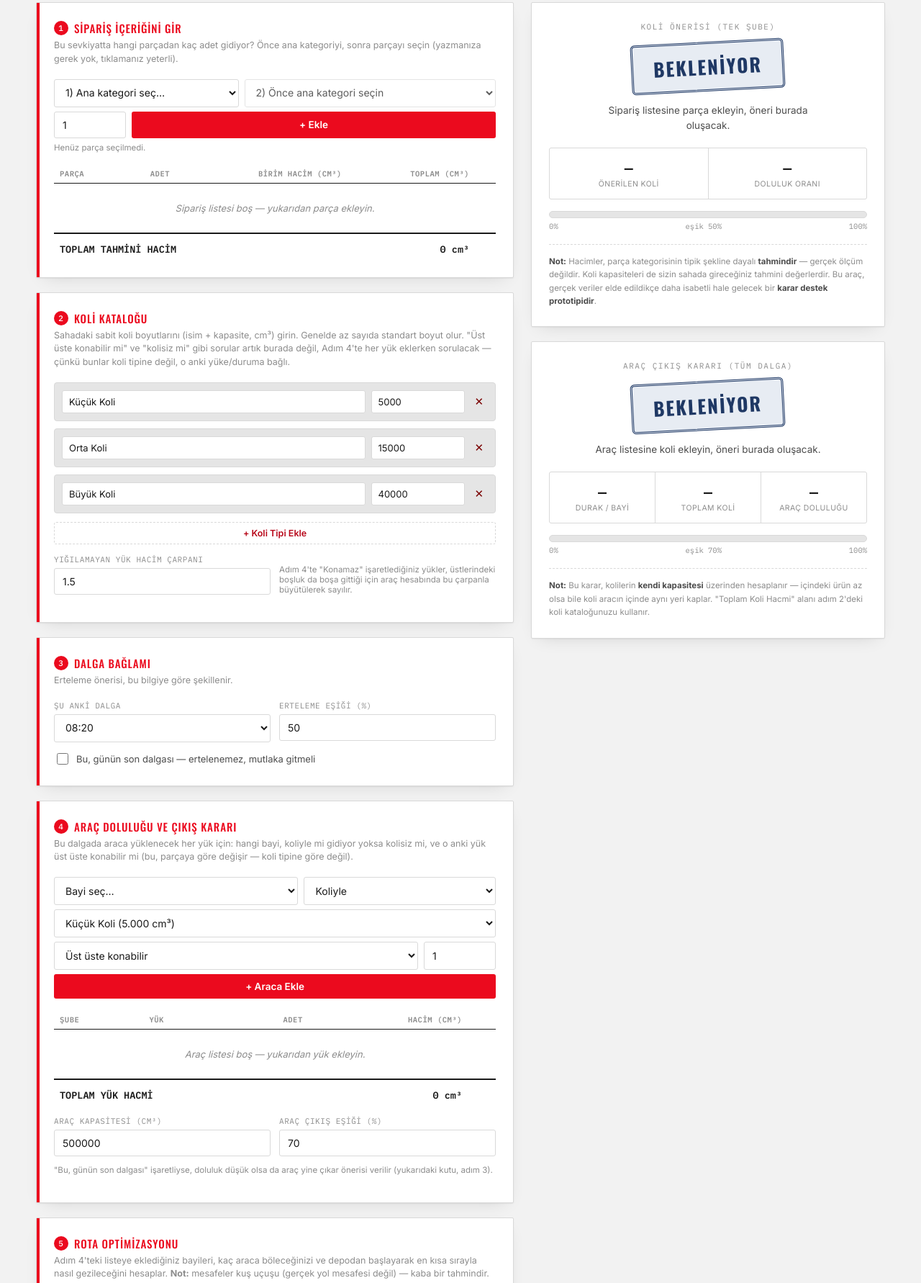
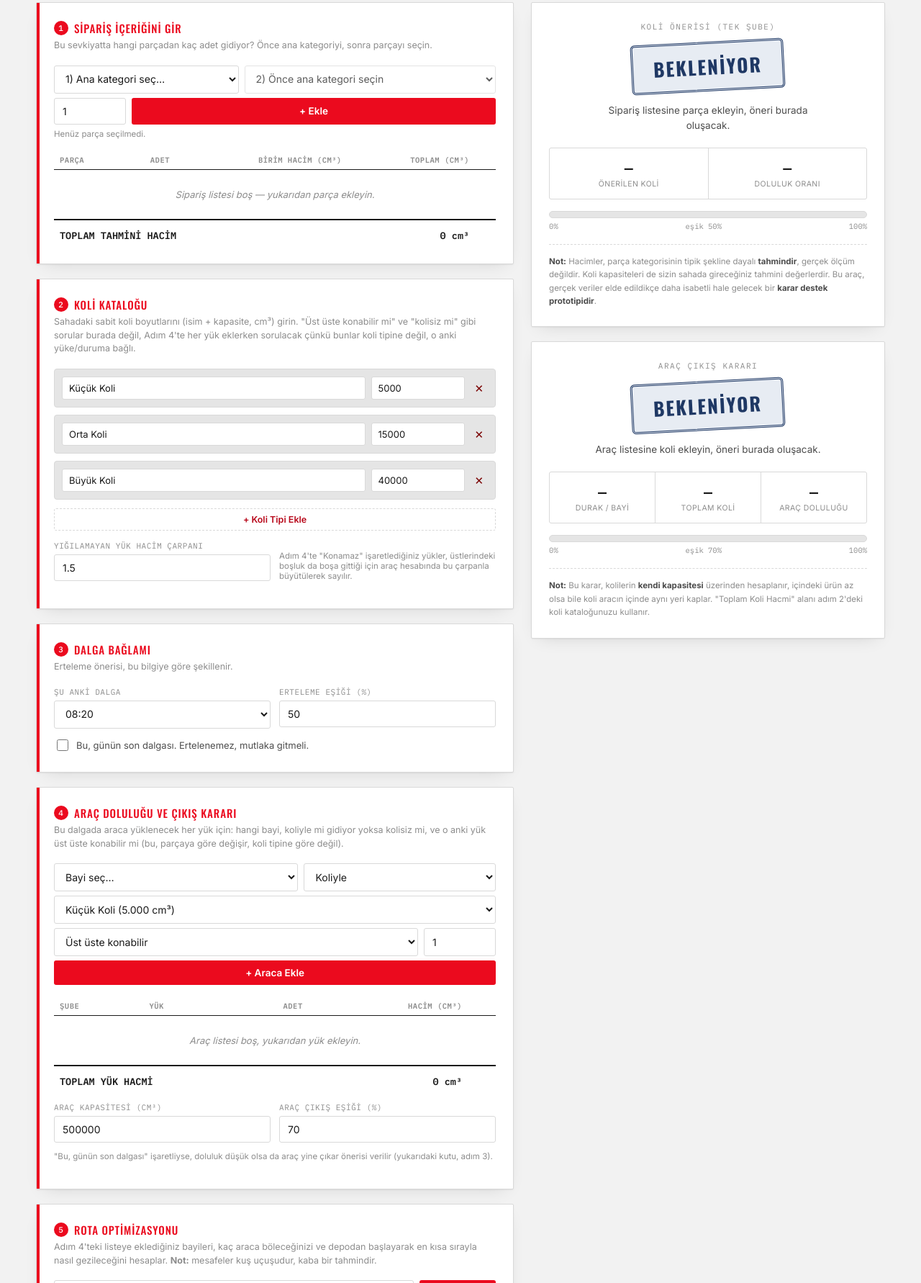
Before and after one commit to nceylans/Spare_Parts_Delivery_Optimizer, a plain HTML site: page index.html in a window 1280 px wide. Shown: the part 158-1940 px from the top of the page at 72% size. Drawn offline with nearby package versions, Linux system fonts and the light colour scheme.

Commit message:
Update index.html

```diff
--- a/index.html
+++ b/index.html
@@ -250,7 +250,7 @@
     <div>
       <div class="panel">
         <p class="panel-title"><span class="step-num">1</span> Sipariş İçeriğini Gir</p>
-        <p class="panel-sub">Bu sevkiyatta hangi parçadan kaç adet gidiyor? Önce ana kategoriyi, sonra parçayı seçin (yazmanıza gerek yok, tıklamanız yeterli).</p>
+        <p class="panel-sub">Bu sevkiyatta hangi parçadan kaç adet gidiyor? Önce ana kategoriyi, sonra parçayı seçin.</p>
         <div class="search-row">
           <select id="anaKatSelect" style="flex:1;"><option value="">1) Ana kategori seç…</option></select>
           <select id="altKatSelect" style="flex:1.4;"><option value="">2) Parça seç…</option></select>
@@ -272,7 +272,7 @@
             </tr>
           </thead>
           <tbody id="orderBody">
-            <tr class="empty-row"><td colspan="5">Sipariş listesi boş — yukarıdan parça ekleyin.</td></tr>
+            <tr class="empty-row"><td colspan="5">Sipariş listesi boş, yukarıdan parça ekleyin.</td></tr>
           </tbody>
           <tfoot>
             <tr>
@@ -286,7 +286,7 @@
 
       <div class="panel">
         <p class="panel-title"><span class="step-num">2</span> Koli Kataloğu</p>
-        <p class="panel-sub">Sahadaki sabit koli boyutlarını (isim + kapasite, cm³) girin. Genelde az sayıda standart boyut olur. "Üst üste konabilir mi" ve "kolisiz mi" gibi sorular artık burada değil, Adım 4'te her yük eklerken sorulacak — çünkü bunlar koli tipine değil, o anki yüke/duruma bağlı.</p>
+        <p class="panel-sub">Sahadaki sabit koli boyutlarını (isim + kapasite, cm³) girin. "Üst üste konabilir mi" ve "kolisiz mi" gibi sorular burada değil, Adım 4'te her yük eklerken sorulacak çünkü bunlar koli tipine değil, o anki yüke/duruma bağlı.</p>
         <div class="box-list" id="boxList"></div>
         <button class="add-box-btn" id="addBoxBtn">+ Koli Tipi Ekle</button>
         <div class="ctrl-row" style="margin-top:14px;">
@@ -320,13 +320,13 @@
         </div>
         <div class="toggle-row">
           <input type="checkbox" id="lastWaveCheck">
-          <label for="lastWaveCheck">Bu, günün son dalgası — ertelenemez, mutlaka gitmeli</label>
+          <label for="lastWaveCheck">Bu, günün son dalgası. Ertelenemez, mutlaka gitmeli.</label>
         </div>
       </div>
 
       <div class="panel">
         <p class="panel-title"><span class="step-num">4</span> Araç Doluluğu ve Çıkış Kararı</p>
-        <p class="panel-sub">Bu dalgada araca yüklenecek her yük için: hangi bayi, koliyle mi gidiyor yoksa kolisiz mi, ve o anki yük üst üste konabilir mi (bu, parçaya göre değişir — koli tipine göre değil).</p>
+        <p class="panel-sub">Bu dalgada araca yüklenecek her yük için: hangi bayi, koliyle mi gidiyor yoksa kolisiz mi, ve o anki yük üst üste konabilir mi (bu, parçaya göre değişir, koli tipine göre değil).</p>
         <div class="search-row">
           <select id="vehSubeInput" style="flex:1.3;"><option value="">Bayi seç…</option></select>
           <select id="vehTasimaTipi" style="flex:1;">
@@ -344,7 +344,7 @@
         <div class="search-row">
           <select id="vehStackSelect" style="flex:1.3;">
             <option value="true">Üst üste konabilir</option>
-            <option value="false">Konamaz (yığılamaz)</option>
+            <option value="false">Konamaz</option>
           </select>
           <input type="number" id="vehAdetInput" class="qty-input" placeholder="Adet" min="1" value="1">
         </div>
@@ -363,7 +363,7 @@
             </tr>
           </thead>
           <tbody id="vehBody">
-            <tr class="empty-row"><td colspan="5">Araç listesi boş — yukarıdan yük ekleyin.</td></tr>
+            <tr class="empty-row"><td colspan="5">Araç listesi boş, yukarıdan yük ekleyin.</td></tr>
           </tbody>
           <tfoot>
             <tr>
@@ -389,13 +389,13 @@
 
       <div class="panel">
         <p class="panel-title"><span class="step-num">5</span> Rota Optimizasyonu</p>
-        <p class="panel-sub">Adım 4'teki listeye eklediğiniz bayileri, kaç araca böleceğinizi ve depodan başlayarak en kısa sırayla nasıl gezileceğini hesaplar. <b>Not:</b> mesafeler kuş uçuşu (gerçek yol mesafesi değil) — kaba bir tahmindir.</p>
+        <p class="panel-sub">Adım 4'teki listeye eklediğiniz bayileri, kaç araca böleceğinizi ve depodan başlayarak en kısa sırayla nasıl gezileceğini hesaplar. <b>Not:</b> mesafeler kuş uçuşudur, kaba bir tahmindir.</p>
 
         <div class="search-row">
           <input type="text" id="depoAdresInput" placeholder="Farklı bir depo aramak isterseniz adres yazın" style="flex:1;">
           <button class="add-btn" id="depoBulBtn" style="flex:0 0 auto;">Depoyu Bul</button>
         </div>
-        <p class="hint" id="depoHint">Varsayılan depo: <b>Toyota Eğitim ve Yedek Parça Merkezi, Tuzla</b>. Değiştirmek isterseniz yukarıya yeni bir adres yazıp "Depoyu Bul" deyin.</p>
+        <p class="hint" id="depoHint">Varsayılan depo: <b>Toyota Türkiye Yedek Parça Deposu, Tuzla</b>. Değiştirmek isterseniz yukarıya yeni bir adres yazıp "Depoyu Bul" deyin.</p>
 
         <div class="ctrl-row" style="margin-top:12px;">
           <div>
@@ -437,14 +437,14 @@
         </div>
 
         <div class="disclaimer">
-          <b>Not:</b> Hacimler, parça kategorisinin tipik şekline dayalı <b>tahmindir</b> — gerçek ölçüm değildir.
+          <b>Not:</b> Hacimler, parça kategorisinin tipik şekline dayalı <b>tahmindir</b>, gerçek ölçüm değildir.
           Koli kapasiteleri de sizin sahada gireceğiniz tahmini değerlerdir. Bu araç, gerçek veriler
           elde edildikçe daha isabetli hale gelecek bir <b>karar destek prototipidir</b>.
         </div>
       </div>
 
       <div class="verdict-card">
-        <p class="verdict-label">Araç Çıkış Kararı (Tüm Dalga)</p>
+        <p class="verdict-label">Araç Çıkış Kararı </p>
         <div class="stamp hold" id="vehStampEl">Bekleniyor</div>
         <p class="verdict-reason" id="vehReasonText">Araç listesine koli ekleyin, öneri burada oluşacak.</p>
 
@@ -469,7 +469,7 @@
         </div>
 
         <div class="disclaimer">
-          <b>Not:</b> Bu karar, kolilerin <b>kendi kapasitesi</b> üzerinden hesaplanır — içindeki ürün
+          <b>Not:</b> Bu karar, kolilerin <b>kendi kapasitesi</b> üzerinden hesaplanır, içindeki ürün
           az olsa bile koli aracın içinde aynı yeri kaplar. "Toplam Koli Hacmi" alanı adım 2'deki
           koli kataloğunuzu kullanır.
         </div>
@@ -730,7 +730,7 @@ vehAddBtn.addEventListener('click', () => {
 
 function renderVehicle(){
   if(vehicleEntries.length === 0){
-    vehBody.innerHTML = `<tr class="empty-row"><td colspan="5">Araç listesi boş — yukarıdan yük ekleyin.</td></tr>`;
+    vehBody.innerHTML = `<tr class="empty-row"><td colspan="5">Araç listesi boş, yukarıdan yük ekleyin.</td></tr>`;
     vehTotalVolEl.textContent = '0 cm³';
     return;
   }
```
